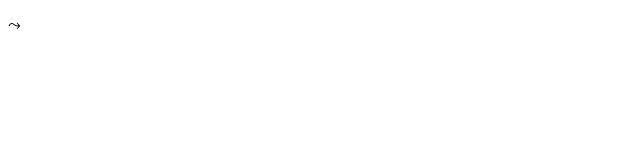
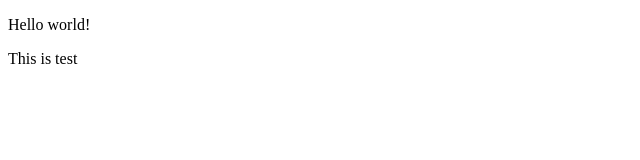
Before and after one commit to nina-mandarin/goit-fe-course-1, a plain HTML site: page module-1/index.html in a window 1280 px wide. Shown: the whole page, without its empty margins (0-640 px from the left). Drawn offline with Linux system fonts and the light colour scheme.

Commit message:
Second test

```diff
--- a/module-1/index.html
+++ b/module-1/index.html
@@ -9,7 +9,8 @@
 </head>
 
 <body>
-    <p>&#10547;</p>
+    <p>Hello world!</p>
+    <p>This is test</p>
 </body>
 
 </html>
```
